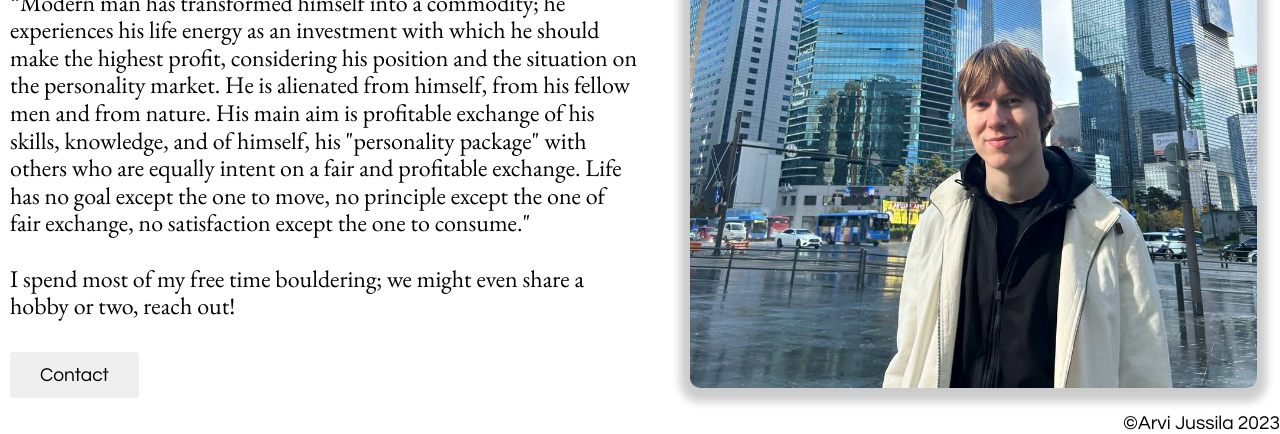
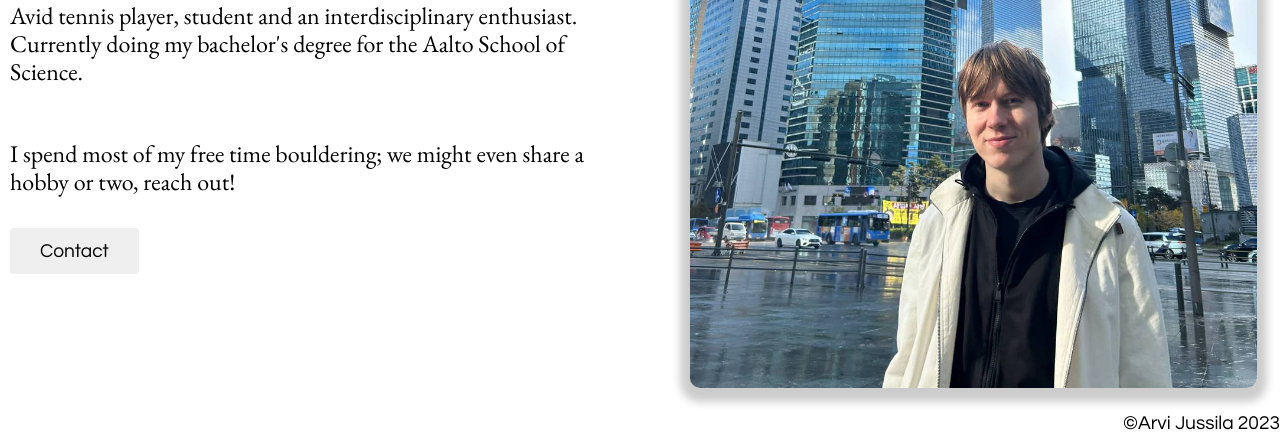
Before and after one commit to numbers25/numbers25.github.io, a plain HTML site: page index.html in a window 1280 px wide. Shown: the part 468-902 px from the top of the page. Drawn offline with nearby package versions, Linux system fonts and the light colour scheme.

Commit message:
text edit

```diff
--- a/index.html
+++ b/index.html
@@ -60,17 +60,7 @@
               <br />
               Currently doing my bachelor's degree for the Aalto School of
               Science. <br />
-              <br />
-              “Modern man has transformed himself into a commodity; he
-              experiences his life energy as an investment with which he should
-              make the highest profit, considering his position and the
-              situation on the personality market. He is alienated from himself,
-              from his fellow men and from nature. His main aim is profitable
-              exchange of his skills, knowledge, and of himself, his
-              "personality package" with others who are equally intent on a fair
-              and profitable exchange. Life has no goal except the one to move,
-              no principle except the one of fair exchange, no satisfaction
-              except the one to consume."
+
               <br /><br />
               I spend most of my free time bouldering; we might even share a
               hobby or two, reach out!
```
